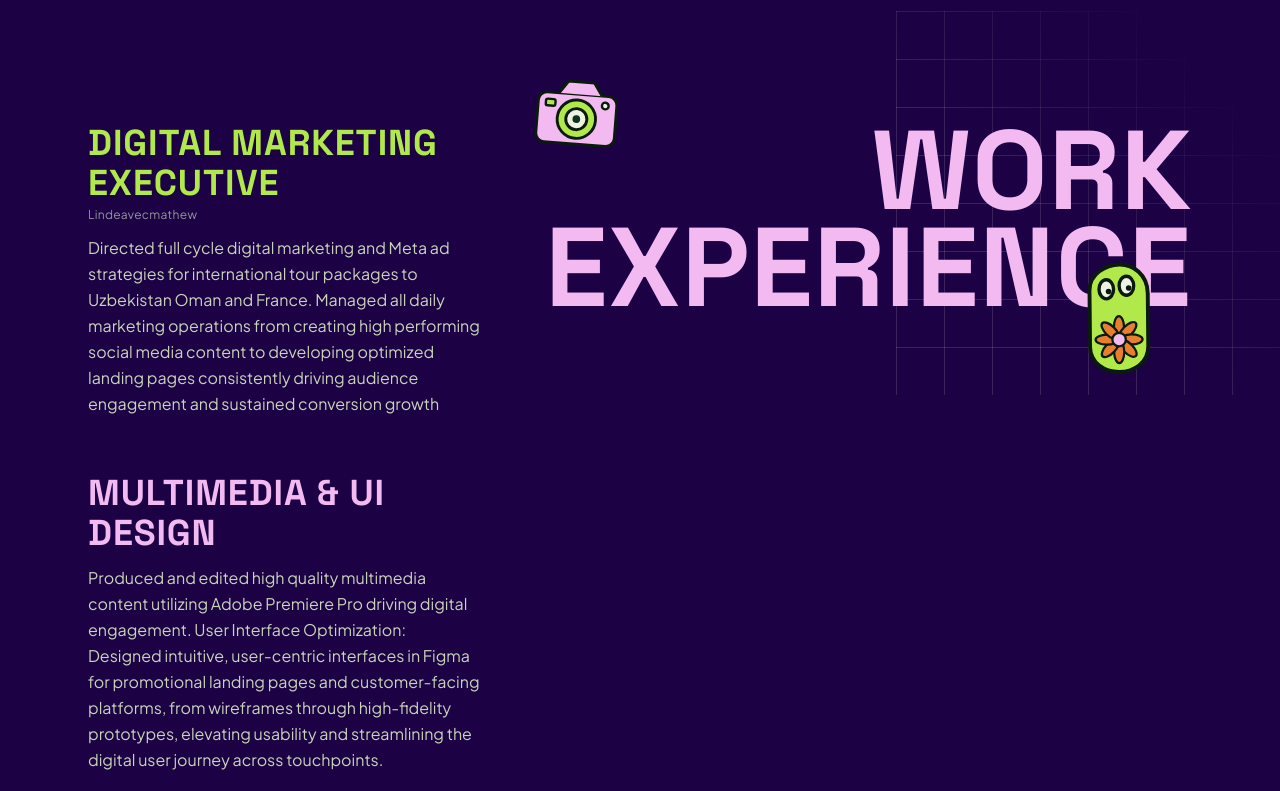
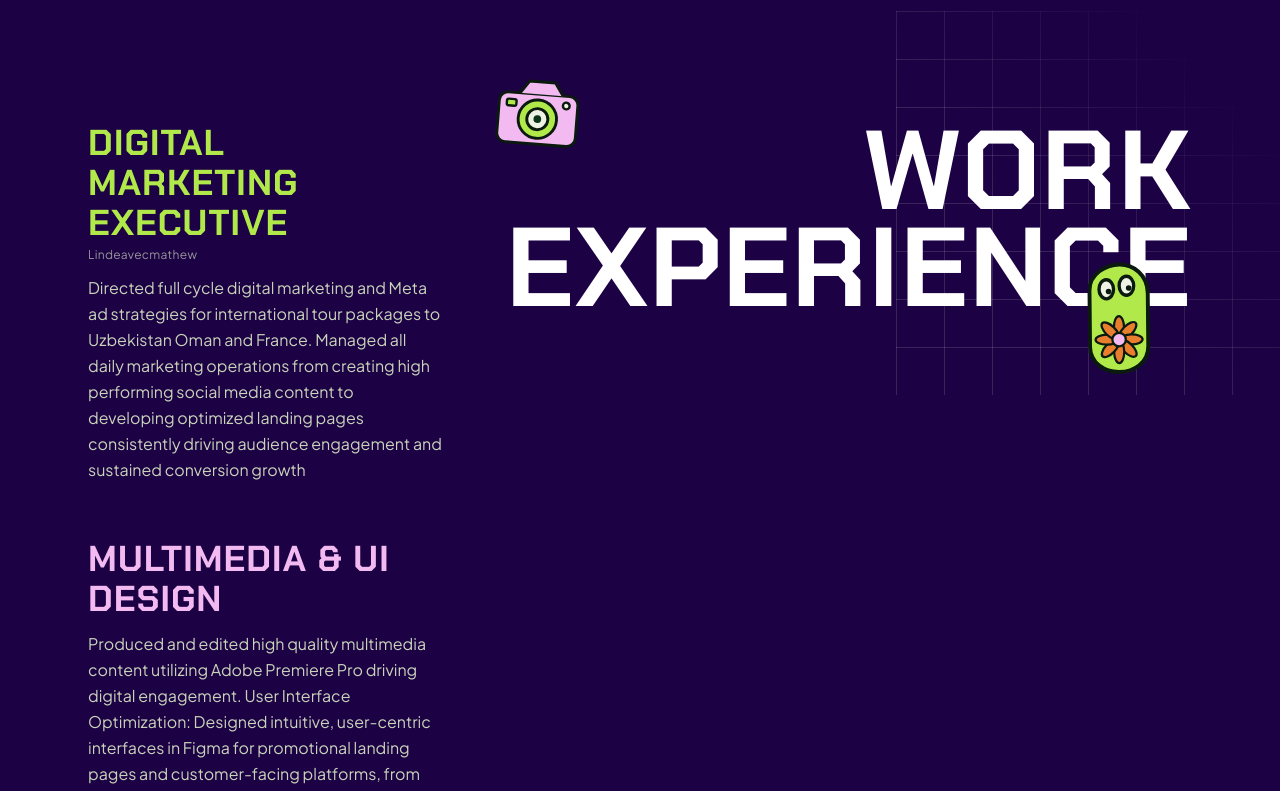
Before and after one commit to navaneeth2266/portfolio, a Next.js app: page / in a window 1280 px wide. Shown: the part 1560-2351 px from the top of the page. Built offline with nearby package versions, Linux system fonts and the light colour scheme.

Commit message:
Switch heading font to Chakra Petch and make heading text white

```diff
--- a/src/app/globals.css
+++ b/src/app/globals.css
@@ -27,7 +27,7 @@
   --color-cream: var(--color-cream);
   --color-cream-dim: var(--color-cream-dim);
 
-  --font-display: var(--font-space-grotesk), sans-serif;
+  --font-display: var(--font-chakra-petch), sans-serif;
   --font-pixel: var(--font-silkscreen), monospace;
   --font-sans: var(--font-inter), sans-serif;
   --font-plus-jakarta-sans: var(--font-plus-jakarta-sans), sans-serif;
@@ -47,7 +47,7 @@ body {
   font-family: var(--font-display);
   font-weight: 700;
   text-transform: uppercase;
-  color: var(--color-bubblegum);
+  color: #ffffff;
   text-shadow:
     0.045em 0.06em 0 rgba(0, 0, 0, 0.88);
   line-height: 0.86;
--- a/src/app/layout.tsx
+++ b/src/app/layout.tsx
@@ -1,9 +1,10 @@
 import type { Metadata } from "next";
-import { Space_Grotesk, Silkscreen, Inter, Plus_Jakarta_Sans } from "next/font/google";
+import { Chakra_Petch, Silkscreen, Inter, Plus_Jakarta_Sans } from "next/font/google";
 import "./globals.css";
 
-const spaceGrotesk = Space_Grotesk({
-  variable: "--font-space-grotesk",
+const chakraPetch = Chakra_Petch({
+  variable: "--font-chakra-petch",
+  weight: ["300", "400", "500", "600", "700"],
   subsets: ["latin"],
 });
 
@@ -37,7 +38,7 @@ export default function RootLayout({
   return (
     <html
       lang="en"
-      className={`${spaceGrotesk.variable} ${silkscreen.variable} ${inter.variable} ${plusJakartaSans.variable}`}
+      className={`${chakraPetch.variable} ${silkscreen.variable} ${inter.variable} ${plusJakartaSans.variable}`}
     >
       <body className="min-h-full bg-ink-900 font-sans text-cream antialiased">
         {children}
```
